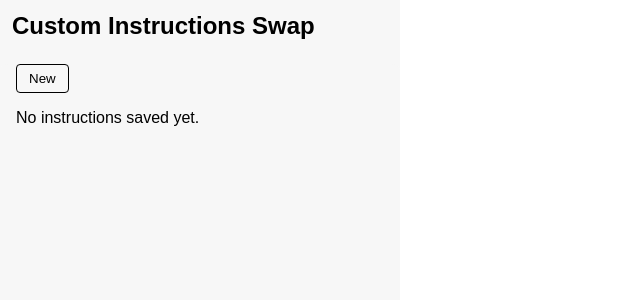
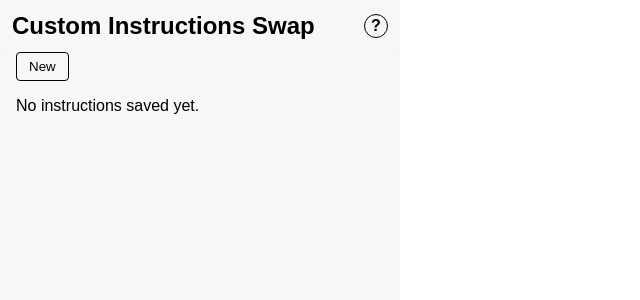
Before and after one commit to xamdel/custom-instructions-loader, a React (Create React App) app: page /instructions/new in a window 1280 px wide. Shown: the top 300 px of the page, without its empty margins (0-640 px from the left). Built offline with nearby package versions, Linux system fonts and the light colour scheme.

Commit message:
add Help modal

```diff
--- a/src/App.css
+++ b/src/App.css
@@ -9,11 +9,60 @@
   box-sizing: border-box;
 }
 
+.header {
+  display: flex;
+  padding: 12px;
+  justify-content: space-between;
+  align-items: center;
+}
+
 .header h2 {
-  padding: 12px;
-  margin-top: 0;
-  margin-bottom: 12px;
+  margin: 0;
 }
+
+.help-button {
+  background-color: #f7f7f7;
+  border: 1px solid #000;
+  border-radius: 50%;
+  width: 24px;
+  height: 24px;
+  font-size: 16px;
+  font-weight: bold;
+  cursor: pointer;
+}
+
+.help-modal {
+    position: fixed;
+    top: 0;
+    left: 0;
+    right: 0;
+    bottom: 0;
+    background-color: #f7f7f7;
+    z-index: 1000;
+    display: flex;
+    flex-direction: column;
+    align-items: center;
+    justify-content: center;
+  }
+
+  .help-modal-content {
+    background-color: #fff;
+    padding: 20px;
+    text-align: left;
+    border-radius: 10px;
+    width: 80%;
+    max-width: 400px;
+    font-size: 14px;
+    line-height: 1.6;
+  }
+
+  .help-modal-close {
+    position: absolute;
+    top: 10px;
+    right: 10px;
+    cursor: pointer;
+  }
+
 
 .container {
   flex-grow: 1;
--- a/src/components/Header.tsx
+++ b/src/components/Header.tsx
@@ -1,9 +1,15 @@
-import React from 'react';
+import React, { useState } from 'react';
+import HelpModal from './HelpModal';
+import HelpButton from './buttons/HelpButton';
 
 const Header: React.FC = () => {
+  const [showHelp, setShowHelp] = useState(false);
+
   return (
     <div className="header">
       <h2>Custom Instructions Swap</h2>
+      <HelpButton onClick={() => setShowHelp(true)} />
+      {showHelp && <HelpModal onClose={() => setShowHelp(false)} />}
     </div>
   );
 };
--- /dev/null
+++ b/src/components/HelpModal.tsx
@@ -0,0 +1,24 @@
+import React from "react";
+import { BsBoxArrowInDownLeft } from 'react-icons/bs'
+
+const HelpModal: React.FC<{ onClose: () => void }> = ({ onClose }) => {
+    return (
+        <div className="help-modal">
+            <div className="help-modal-content">
+                <button className='help-modal-close form-button' onClick={onClose}>Close</button>
+                <h2>Helpful Info</h2>
+                <p>To insert Custom Instructions, you must first open the Custom Instructions modal in ChatGPT:</p>
+                <ol>
+                    <li>Click on the three dots next to your name in the lower left-hand corner.</li>
+                    <li>Select 'Custom Instructions'.</li>
+                    <li>If the 'Introducing Custom Instructions' popup appears, click 'OK'.</li>
+                    <li>Re-open this browser extension and click on the 'Insert Instructions' <BsBoxArrowInDownLeft/> button next to the instructions you wish to insert.</li>
+                </ol>
+                <p>If inserting instructions is not working, try refreshing your ChatGPT page.</p>
+                <p>Note: You may need to begin a new chat for new Custom Instructions to take effect.</p>
+            </div>
+        </div>
+    );
+};
+
+export default HelpModal;
--- a/src/components/InstructionView.tsx
+++ b/src/components/InstructionView.tsx
@@ -1,5 +1,5 @@
 import React, { useState } from 'react';
-import { useLocation } from 'react-router-dom';
+import { useLocation, useNavigate } from 'react-router-dom';
 import { Instruction } from '../types';
 import EditButton from './buttons/EditButton';
 import BackButton from './buttons/BackButton';
@@ -13,6 +13,7 @@
 
     const { deleteInstruction } = useInstructions();
 
+    const navigate = useNavigate();
     const location = useLocation();
     const instruction: Instruction = location.state;
 
@@ -27,6 +28,7 @@
     const confirmDelete = () => {
         deleteInstruction(instruction.id);
         setShowModal(false);
+        navigate('/');
     }
 
     if (!instruction) {
--- a/src/components/InstructionsForm.tsx
+++ b/src/components/InstructionsForm.tsx
@@ -91,7 +91,7 @@
       </div>
       {showModal && (
         <ConfirmationModal
-          message="Are you sure you want to cancel? Changes won't be saved"
+          message="Are you sure you want to cancel? Changes won't be saved."
           onConfirm={confirmCancel}
           onCancel={cancelCancel}
         />
--- /dev/null
+++ b/src/components/buttons/HelpButton.tsx
@@ -0,0 +1,11 @@
+import React from "react";
+
+const HelpButton: React.FC<{ onClick: () => void }> = ({ onClick }) => {
+    return (
+      <button className="help-button" onClick={onClick} title="Help">
+        ?
+      </button>
+    );
+  };
+
+  export default HelpButton;
```
Also changed, not shown: 1 other file (tests, documents, lock files or other folders).
